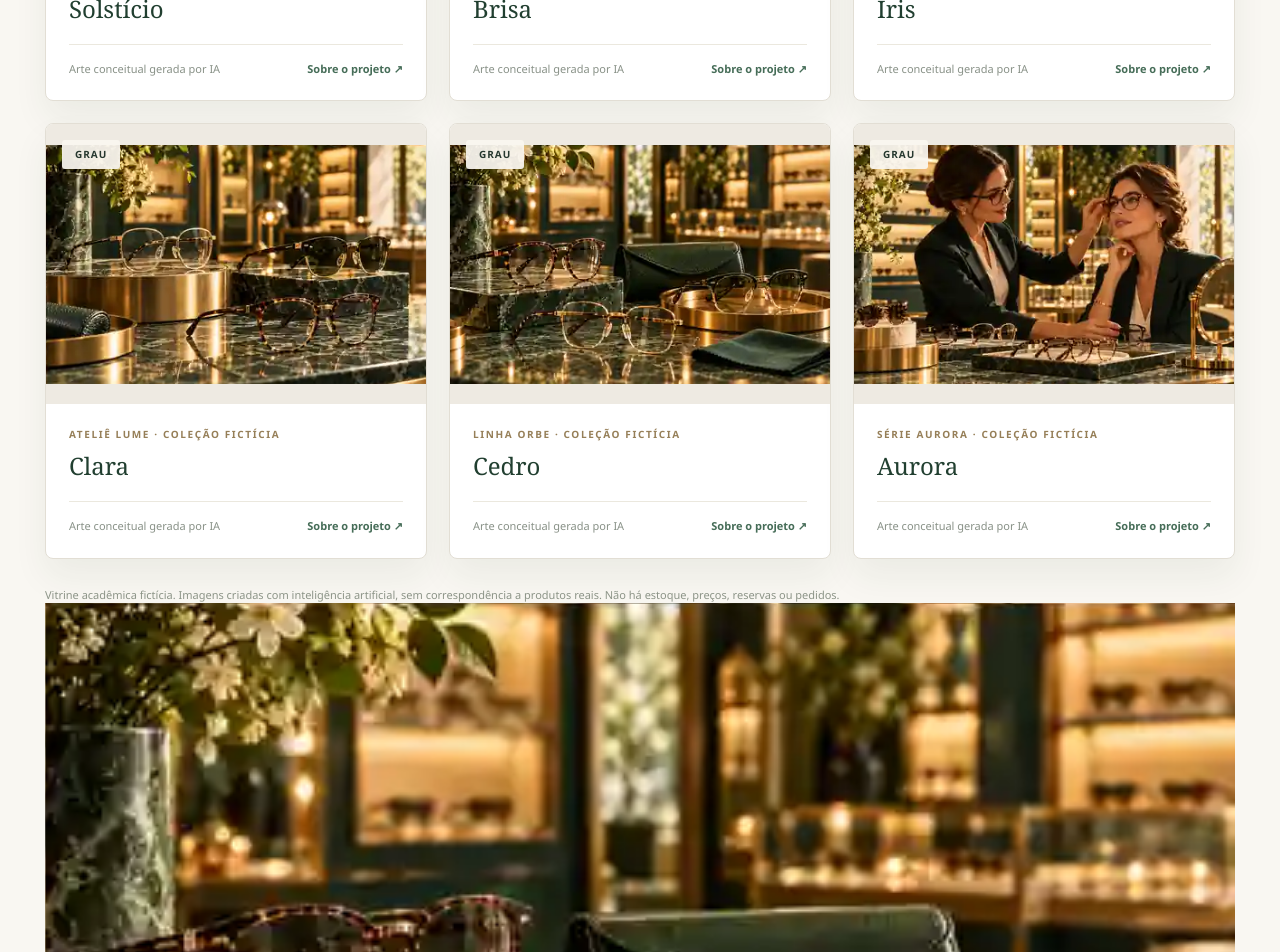
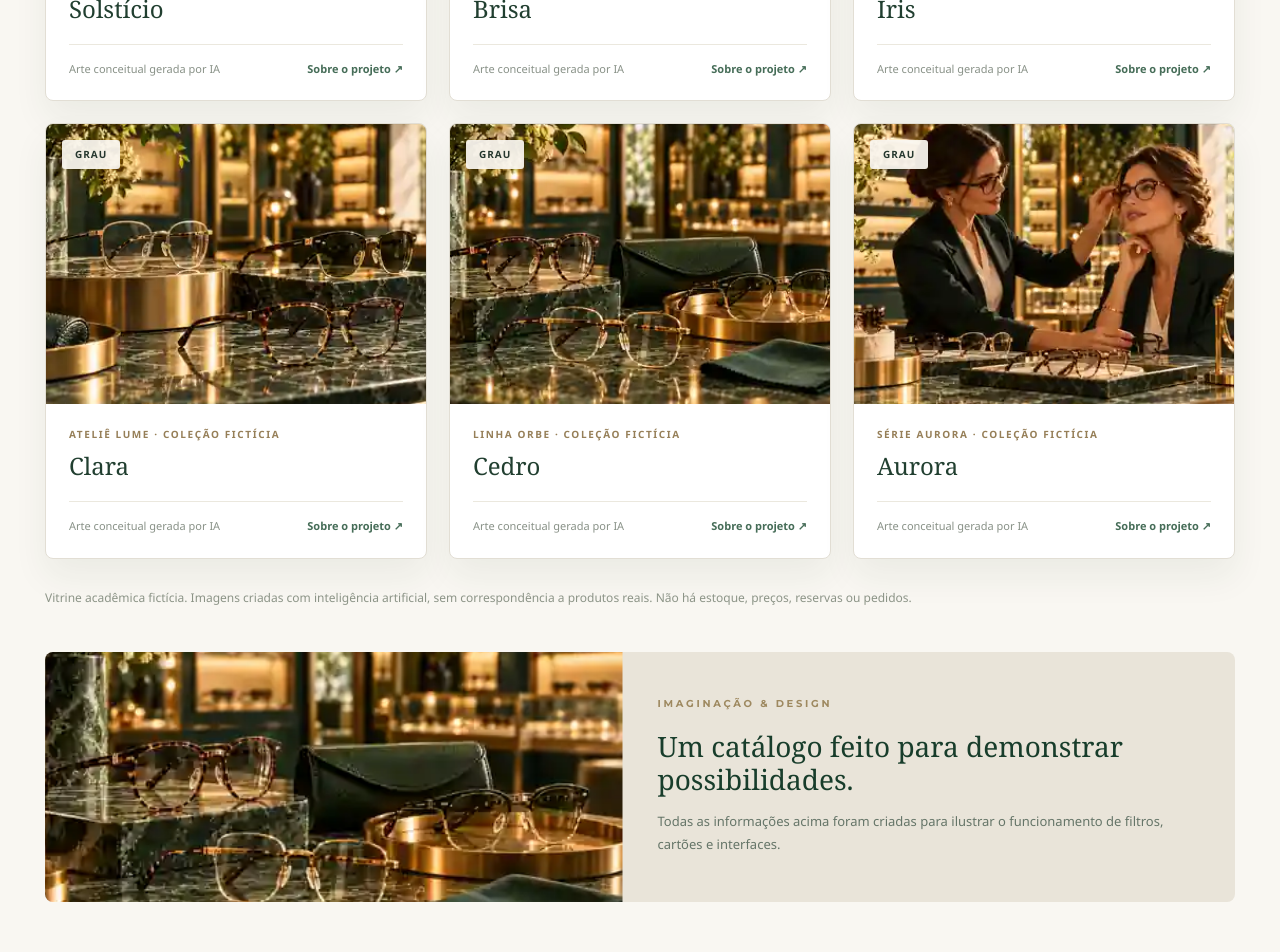
Before and after one commit to Dhaniels1/oticas-malta, a React (Create React App) app: page /oticas-malta/galeria in a window 1280 px wide. Shown: the part 1580-2532 px from the top of the page. Built offline with nearby package versions, Linux system fonts and the light colour scheme.

Commit message:
style: exibe imagens geradas com recorte responsivo em todas as páginas

```diff
--- a/src/index.css
+++ b/src/index.css
@@ -235,3 +235,20 @@ body{background:#f9f7f2;color:var(--malta-ink);font-family:'Poppins','Segoe UI',
  .malta-footer{padding-top:50px}.malta-footer-grid{grid-template-columns:1fr;gap:20px;padding-bottom:35px}
 }
 @media(prefers-reduced-motion:reduce){.malta-btn,.malta-category-tile img,.malta-product-card,.malta-product-image img{transition:none}.malta-btn:hover,.malta-product-card:hover,.malta-category-tile:hover img{transform:none}}
+
+
+/* Banco visual autoral gerado por IA: um atlas WebP, dez recortes em SVG. */
+.malta-generated{display:block;width:100%;height:100%;overflow:hidden;flex-shrink:0}
+.malta-hero-photo>.malta-generated{position:absolute;inset:0;width:100%;height:100%;z-index:0}
+.malta-category-tile>.malta-generated{width:100%;height:100%;transition:transform .55s}
+.malta-category-tile:hover>.malta-generated{transform:scale(1.055)}
+.malta-story-photo>.malta-generated,.malta-about-image>.malta-generated,.malta-product-image>.malta-generated{width:100%;height:100%}
+.malta-product-image>.malta-generated{transition:transform .35s}
+.malta-product-card:hover .malta-product-image>.malta-generated{transform:scale(1.04)}
+.malta-showcase-banner{display:grid;grid-template-columns:minmax(0,1fr) minmax(0,1fr);gap:35px;align-items:center;background:#e9e4d9;margin-top:43px;border-radius:8px;overflow:hidden}
+.malta-showcase-banner>.malta-generated{height:250px}
+.malta-showcase-banner>div{padding:22px 35px 22px 0}
+.malta-showcase-banner h3{font:400 28px/1.2 Georgia,serif;color:#183d2b;margin:0 0 13px}
+.malta-showcase-banner p:not(.malta-overline){color:#657568;font-size:13px;line-height:1.8}
+.malta-gallery-note{font-size:12px;line-height:1.8}
+@media(max-width:650px){.malta-showcase-banner{grid-template-columns:1fr;gap:0}.malta-showcase-banner>div{padding:23px}.malta-showcase-banner>.malta-generated{height:210px}}
```
